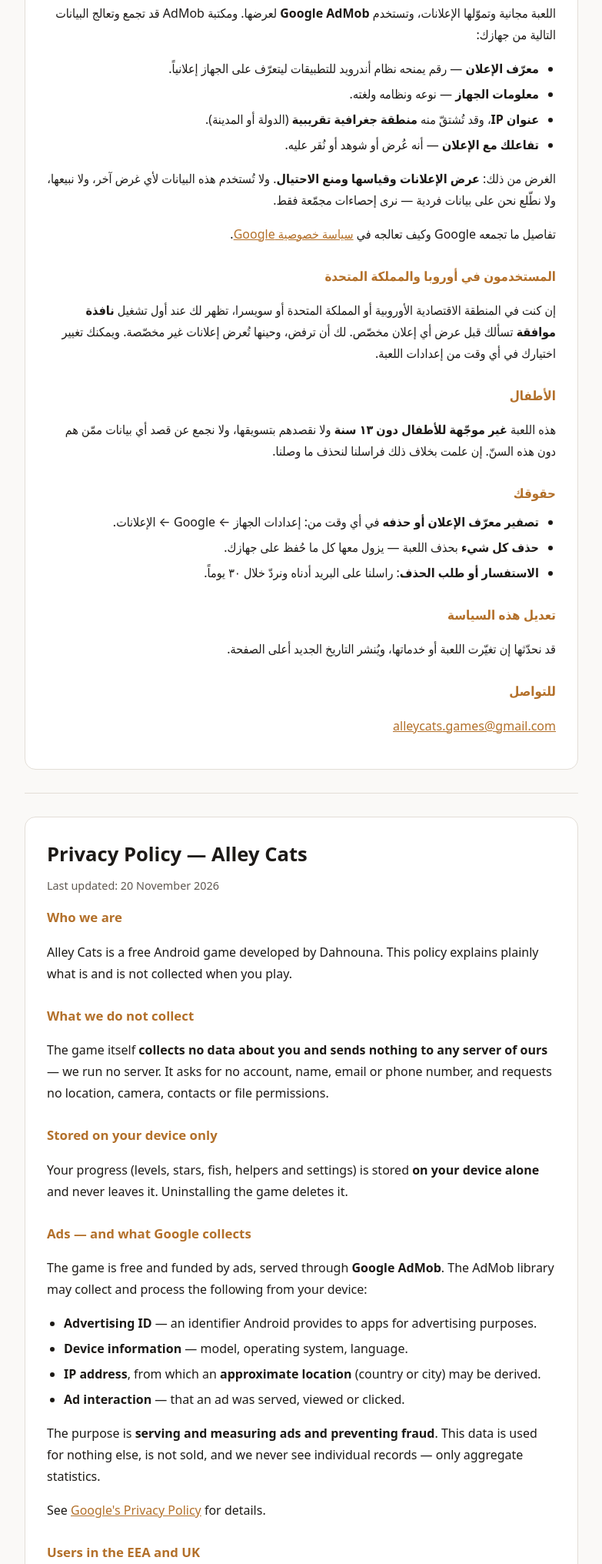
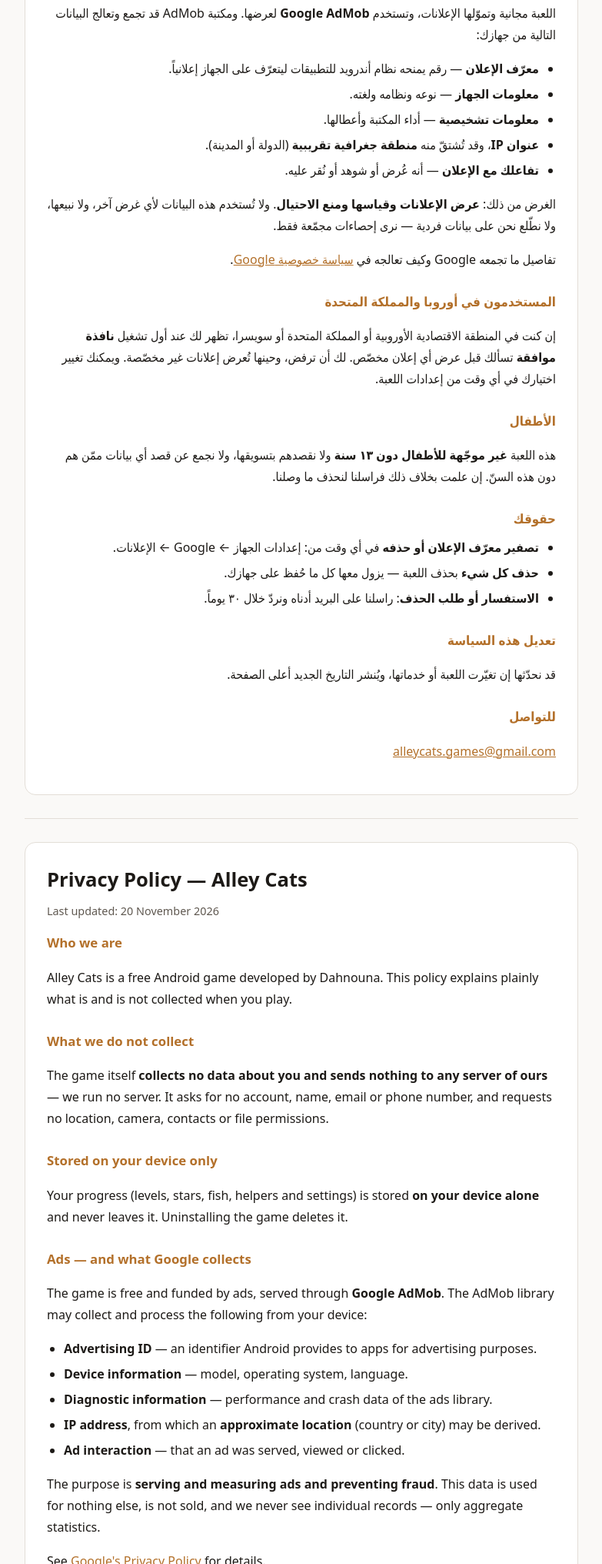
Before and after one commit to mohammedyousef-20/alley-cats-privacy, a plain HTML site: page index.html in a window 1280 px wide. Shown: the part 570-2602 px from the top of the page at 77% size, without its empty margins (248-1031 px from the left). Drawn offline with Linux system fonts and the light colour scheme.

Commit message:
Disclose diagnostic data collected by the ads library

```diff
--- a/index.html
+++ b/index.html
@@ -63,6 +63,7 @@
   <ul>
     <li><b>معرّف الإعلان</b> — رقم يمنحه نظام أندرويد للتطبيقات ليتعرّف على الجهاز إعلانياً.</li>
     <li><b>معلومات الجهاز</b> — نوعه ونظامه ولغته.</li>
+    <li><b>معلومات تشخيصية</b> — أداء المكتبة وأعطالها.</li>
     <li><b>عنوان IP</b>، وقد تُشتقّ منه <b>منطقة جغرافية تقريبية</b> (الدولة أو المدينة).</li>
     <li><b>تفاعلك مع الإعلان</b> — أنه عُرض أو شوهد أو نُقر عليه.</li>
   </ul>
@@ -119,6 +120,7 @@
   <ul>
     <li><b>Advertising ID</b> — an identifier Android provides to apps for advertising purposes.</li>
     <li><b>Device information</b> — model, operating system, language.</li>
+    <li><b>Diagnostic information</b> — performance and crash data of the ads library.</li>
     <li><b>IP address</b>, from which an <b>approximate location</b> (country or city) may be derived.</li>
     <li><b>Ad interaction</b> — that an ad was served, viewed or clicked.</li>
   </ul>
```
